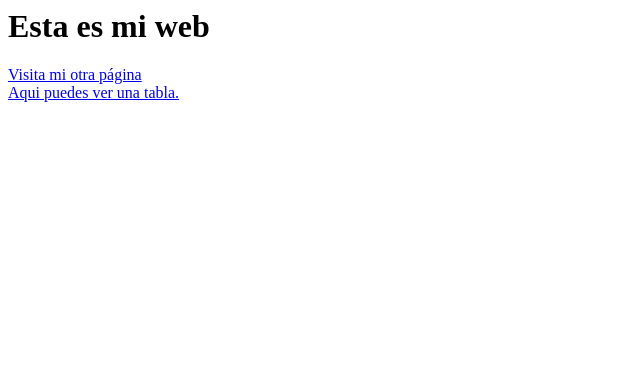
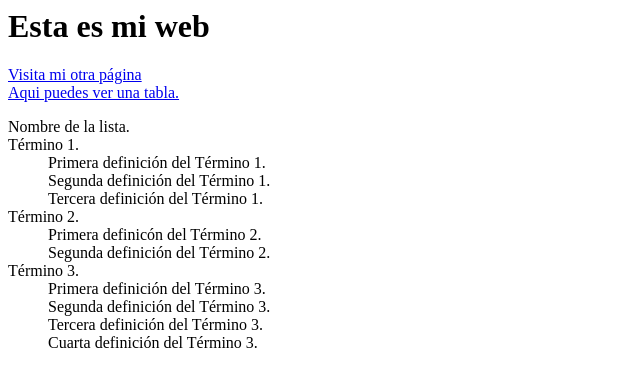
Before and after one commit to Ruuroes/miweb, a plain HTML site: page index.html in a window 1280 px wide. Shown: the whole page, without its empty margins (0-640 px from the left). Drawn offline with Linux system fonts and the light colour scheme.

Commit message:
Añadi una lista

```diff
--- a/index.html
+++ b/index.html
@@ -4,5 +4,20 @@
     <a href="pagina1.html">Visita mi otra página</a><br/>
 
     <a href="pagina2.html">Aqui puedes ver una tabla.</a>
-  </body>
+
+	<dl>Nombre de la lista.
+	<dt>Término 1.</dt>
+	<dd>Primera definición del Término 1.</dd>
+	<dd>Segunda definición del Término 1.</dd>
+	<dd>Tercera definición del Término 1.</dd>
+	<dt>Término 2.</dt>
+	<dd>Primera definicón del Término 2.</dd>
+	<dd>Segunda definición del Término 2.</dd>
+	<dt>Término 3.</dt>
+	<dd>Primera definición del Término 3.</dd>
+	<dd>Segunda definición del Término 3.</dd>
+	<dd>Tercera definición del Término 3.</dd>
+	<dd>Cuarta definición del Término 3.</dd>
+</dl>
+</body>
 </html>
```
